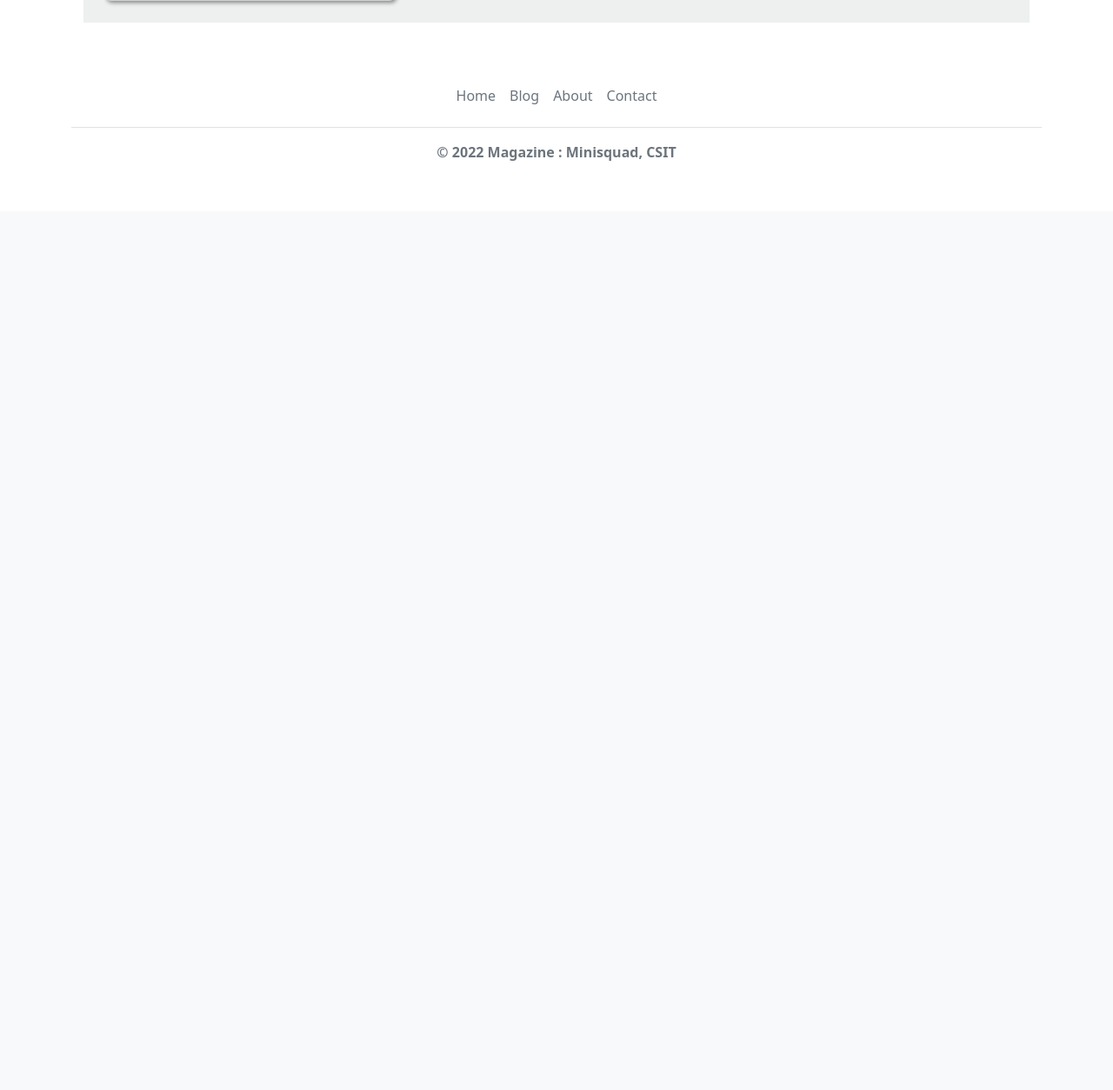
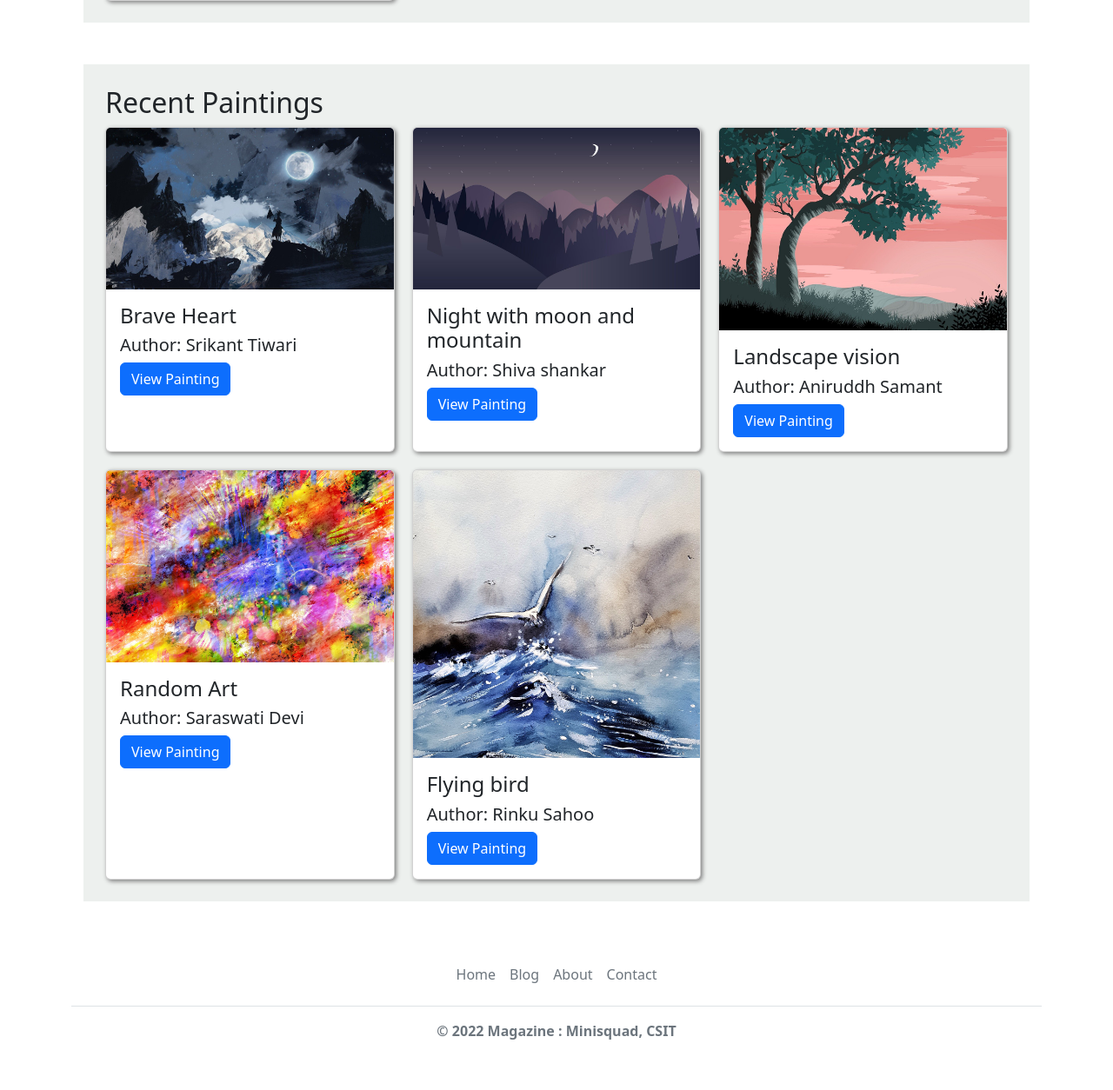
Before and after one commit to adworkspace/Project-magazine, a Django app: page / in a window 1280 px wide. Shown: the part 1332-2586 px from the top of the page at 87% size. Before the commit the page ends 1517 px from the top, so only its background shows below. Run offline with Django 3.2, Linux system fonts and the light colour scheme; data comes from the database, SQL or seed files in the repository; both versions use the stored data as it was after the commit.

Commit message:
develope-version-0.0.2

```diff
--- a/project/blog/models.py
+++ b/project/blog/models.py
@@ -25,6 +25,7 @@ class Post(models.Model):
 
 class Paint(models.Model):
     painter=models.CharField(max_length=25)
+    branch=models.CharField(max_length=5)
     paint_title=models.CharField(max_length=30)
     painting=models.ImageField(upload_to='static/image/painting')
     slug=models.CharField(max_length=30)
--- a/project/blog/urls.py
+++ b/project/blog/urls.py
@@ -8,4 +8,6 @@ urlpatterns = [
     path('<str:slug>',views.blogPost,name='blogPost'),
 
 
+
+
 ]
--- a/project/home/urls.py
+++ b/project/home/urls.py
@@ -9,6 +9,7 @@ urlpatterns = [
     path('signup',views.handleSignup,name='handleSignup'),
     path('login',views.handleLogin,name='handleLogin'),
     path('logout',views.handleLogout,name='handleLogout'),
-    path('profile',views.profile,name='profile')
+    path('profile',views.profile,name='profile'),
+
 
 ]
--- a/project/home/views.py
+++ b/project/home/views.py
@@ -3,12 +3,13 @@ from home.models import Contact
 from django.contrib import messages
 from django.contrib.auth.models import User
 from django.contrib.auth import authenticate,login,logout
-from blog.models import Post
+from blog.models import Post,Paint
 
 # Create your views here.
 def home(request):
     allPosts = Post.objects.all().order_by("-timeStamp")
-    context={'allPosts':allPosts}
+    allPaints=Paint.objects.all().order_by("-timeStamp")
+    context={'allPosts':allPosts,'allPaints':allPaints}
     return render(request,'home/home.html',context)
 
 
--- a/project/templates/home/home.html
+++ b/project/templates/home/home.html
@@ -38,17 +38,33 @@ margin:auto;
     <div class="oneline">
         <!-- for loop starts here -->
         {% for post in allPosts %}
-                <div class="card " >
+        <div class="card ">
             <img src="/{{post.postImage}}" class="card-img-top" alt="no-image">
             <div class="card-body">
                 <h4 class="card-title">{{post.title}}</h4>
                 <h5>Author: {{post.author}}</h5>
                 <p class="card-text">{{post.content|truncatechars:200}}</p>
-                        <a href="/blog" class="btn btn-primary">Start Reading</a>
+                <a href="/blog/{{post.slug}}" class="btn btn-primary">Start Reading</a>
             </div>
         </div>
         {% endfor %}
+    </div>
+</div>
+<div class="contain my-5">
+    <h2>Recent Paintings</h2>
+    <div class="oneline">
+        <!-- for loop starts here -->
+        {% for painting in allPaints %}
+        <div class="card ">
+            <img src="/{{painting.painting}}" class="card-img-top" alt="no-image">
+            <div class="card-body">
+                <h4 class="card-title">{{painting.paint_title}}</h4>
+                <h5>Author: {{painting.painter}}</h5>
 
+                <a href="" class="btn btn-primary">View Painting</a>
+            </div>
+        </div>
+        {% endfor %}
     </div>
 </div>
 {% endblock body %}
```
Also changed, not shown: project/templates/blog/paint.html (added, +8 -0 lines), project/templates/home/search.html (+1 -8 lines), project/blog/migrations/0014_paint_branch.py (added), project/blog/views.py (line endings or trailing spaces), project/db.sqlite3, project/static/image/painting/bird-g3a1299496_1280.jpg (added), project/static/image/painting/colorful-g0f0a0c506_1280.jpg (added), project/static/image/painting/forest-g10375f2ad_1280.jpg (added), project/static/image/painting/landscape-g25f008919_1280.jpg (added), project/static/image/painting/painting-ge9c2ff7a6_1280.jpg (added). Lines whose indentation alone changed are shown as unchanged.
